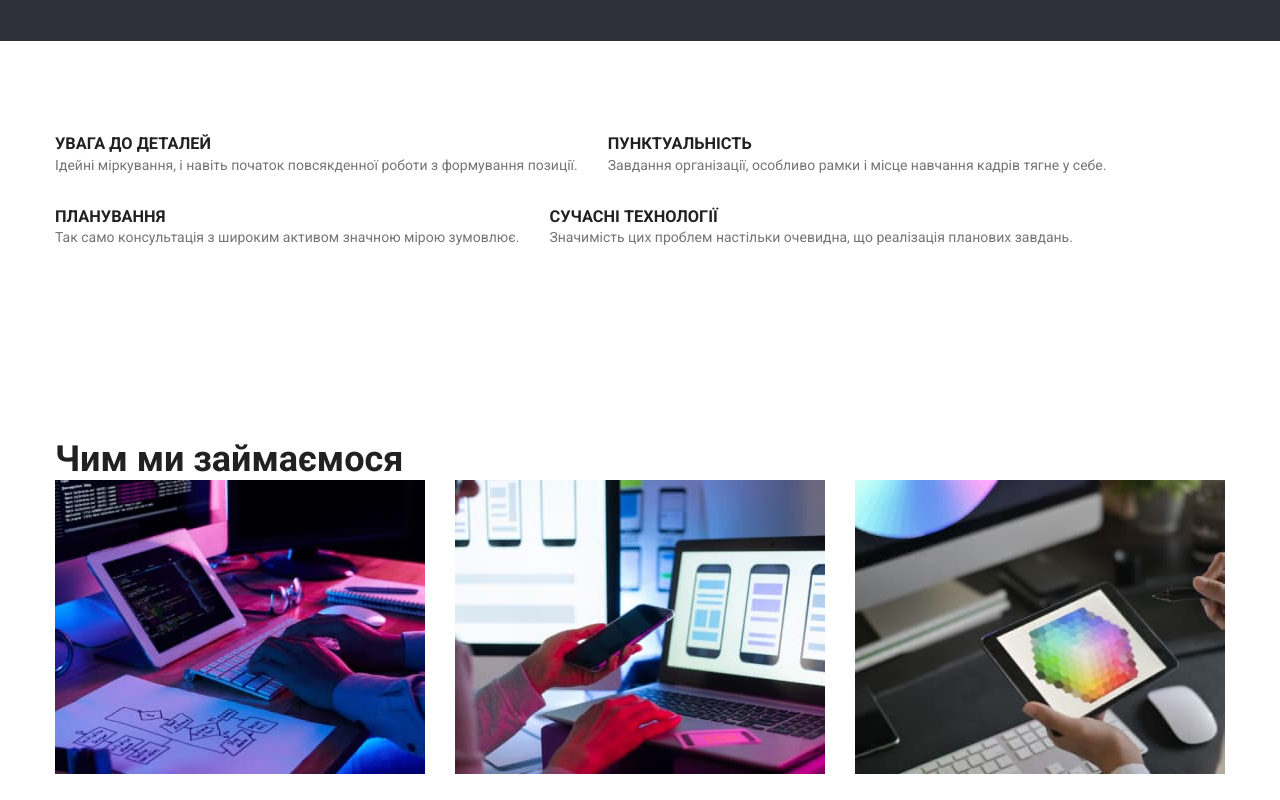
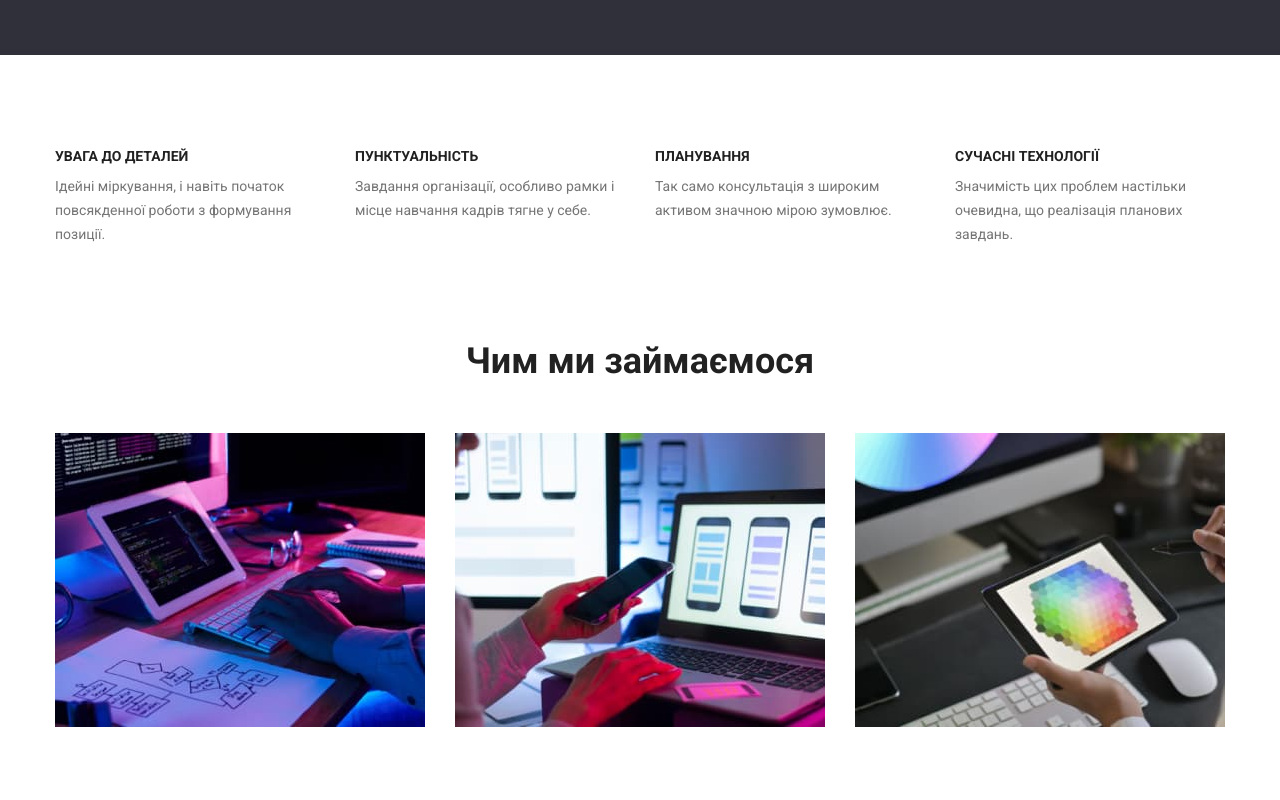
Before and after one commit to Yanchenko09/goit-markup-hw-03, a plain HTML site: page index.html in a window 1280 px wide. Shown: the part 640-1440 px from the top of the page. Drawn offline with nearby package versions, Linux system fonts and the light colour scheme.

Commit message:
доработал css и index

```diff
--- a/css/styles.css
+++ b/css/styles.css
@@ -175,11 +175,11 @@ body {
   clip: rect(0 0 0 0);
   overflow: hidden;
 }
-
 .hero {
   background: var(--hero-background);
-  min-height: 600px;
   text-align: center;
+  padding-top: 200px;
+  padding-bottom: 200px;
 }
 .hero-text {
   font-weight: 900;
@@ -189,14 +189,20 @@ body {
   color: var(--hero-text-color);
   margin-bottom: 40px;
 }
+.section {
+  padding-top: 94px;
+  padding-bottom: 94px;
+}
 .advantages {
   display: flex;
-  flex-wrap: wrap;
   gap: 30px;
 }
 .our-advantages,
 .we-doing {
   background-color: var(--background-color-sections);
+}
+.we-doing {
+  padding-top: 0px;
 }
 .we-doing-card {
   display: flex;
@@ -204,9 +210,14 @@ body {
   gap: 30px;
 }
 .advantages-item {
+  width: 270px;
+}
+.advantages-characteristic {
   font-weight: 700;
-  font-size: var(--main-text-font-size);
+  font-size: 14px;
   line-height: 1.14;
+  color: var(--main-text-color);
+  margin-bottom: 10px;
 }
 .advantages-description {
   font-weight: 400;
@@ -218,6 +229,8 @@ body {
   font-weight: 700;
   font-size: 36px;
   line-height: 1.17;
+  text-align: center;
+  margin-bottom: 50px;
 }
 /* ================================================== OUR TEAM ================================================== */
 .team {
@@ -245,14 +258,7 @@ body {
 .employee {
   background-color: var(--employee-background-color);
 }
-.team,
-.we-doing,
-.our-advantages,
-.hero,
-.portfolio-section {
-  padding-top: 94px;
-  padding-bottom: 94px;
-}
+
 .employees {
   display: flex;
   flex-wrap: wrap;
@@ -298,6 +304,7 @@ button.current {
   flex-wrap: wrap;
   gap: 8px;
   padding-bottom: 50px;
+  padding-top: 100px;
   justify-content: center;
 }
 .work-items-categories {
--- a/index.html
+++ b/index.html
@@ -58,30 +58,30 @@
         </div>
       </section>
       <!-- OUR ADVANTAGE -->
-      <section class="our-advantages">
+      <section class="our-advantages section">
         <div class="container">
           <h2 class="hidden-title">НАШІ ПЕРЕВАГИ</h2>
           <ul class="advantages">
             <li class="advantages-item list">
-              <h3>УВАГА ДО ДЕТАЛЕЙ</h3>
+              <h3 class="advantages-characteristic">УВАГА ДО ДЕТАЛЕЙ</h3>
               <p class="advantages-description">
                 Ідейні міркування, і навіть початок повсякденної роботи з формування позиції.
               </p>
             </li>
             <li class="advantages-item list">
-              <h3>ПУНКТУАЛЬНІСТЬ</h3>
+              <h3 class="advantages-characteristic">ПУНКТУАЛЬНІСТЬ</h3>
               <p class="advantages-description">
                 Завдання організації, особливо рамки і місце навчання кадрів тягне у себе.
               </p>
             </li>
             <li class="advantages-item list">
-              <h3>ПЛАНУВАННЯ</h3>
+              <h3 class="advantages-characteristic">ПЛАНУВАННЯ</h3>
               <p class="advantages-description">
                 Так само консультація з широким активом значною мірою зумовлює.
               </p>
             </li>
             <li class="advantages-item list">
-              <h3>СУЧАСНІ ТЕХНОЛОГІЇ</h3>
+              <h3 class="advantages-characteristic">СУЧАСНІ ТЕХНОЛОГІЇ</h3>
               <p class="advantages-description">
                 Значимість цих проблем настільки очевидна, що реалізація планових завдань.
               </p>
@@ -91,7 +91,7 @@
         <!-- /OUR ADVANTAGE -->
       </section>
       <!-- WHAT ARE WE DOING -->
-      <section class="we-doing">
+      <section class="we-doing section">
         <div class="container">
           <h2 class="responsibilities">Чим ми займаємося</h2>
           <ul class="we-doing-card">
@@ -124,7 +124,7 @@
       </section>
       <!-- /WHAT ARE WE DOING -->
       <!-- OUR TEAM -->
-      <section class="team">
+      <section class="team section">
         <div class="container">
           <h2 class="our-team">Наша команда</h2>
           <ul class="employees">
```
